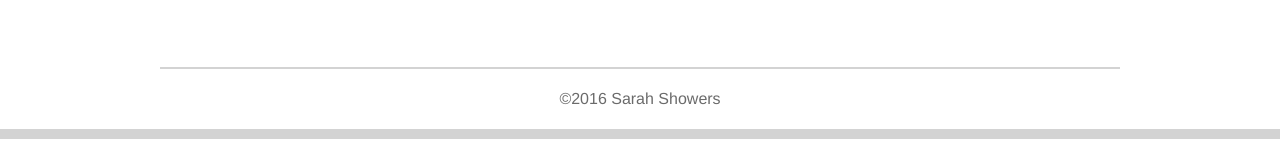
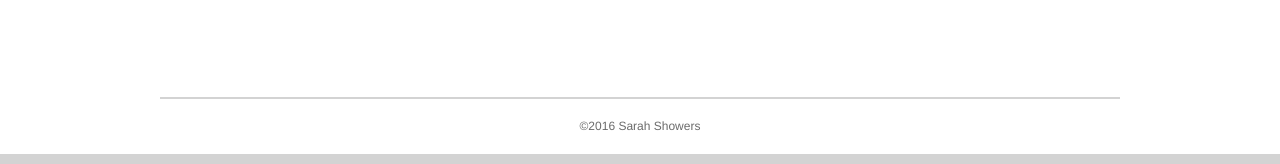
Before and after one commit to sarahlshowers/sarahlshowers2.0, a website: page app/index.html in a window 1280 px wide. Shown: the part 2443-2607 px from the top of the page. Before the commit the page ends 2582 px from the top, so only its background shows below. Drawn offline with nearby package versions, Linux system fonts and the light colour scheme.

Commit message:
reduce font size of copyright

```diff
--- a/app/index.html
+++ b/app/index.html
@@ -206,7 +206,7 @@
   </div>
 
   <footer class="main-footer">
-    <p>&#169;2016 Sarah Showers</p>
+    <p class="copyright">&#169;2016 Sarah Showers</p>
   </footer>
 
   <script src="https://ajax.googleapis.com/ajax/libs/jquery/1.11.3/jquery.min.js"></script>
--- a/app/scss/portfolio.scss
+++ b/app/scss/portfolio.scss
@@ -1,3 +1,7 @@
+.portfolio {
+  padding-bottom: 100px;
+}
+
 .portfolio-content {
   display: block;
   width: 100%;
--- a/app/scss/typography.scss
+++ b/app/scss/typography.scss
@@ -94,6 +94,10 @@ nav {
   line-height: 1.6;
 }
 
+.copyright {
+  font-size: 0.75em;
+}
+
 @media (max-width: 768px) {
   .title {
     font-size: 1.3rem;
```
Also changed, not shown: app/css/styles.css, 1 other file.
